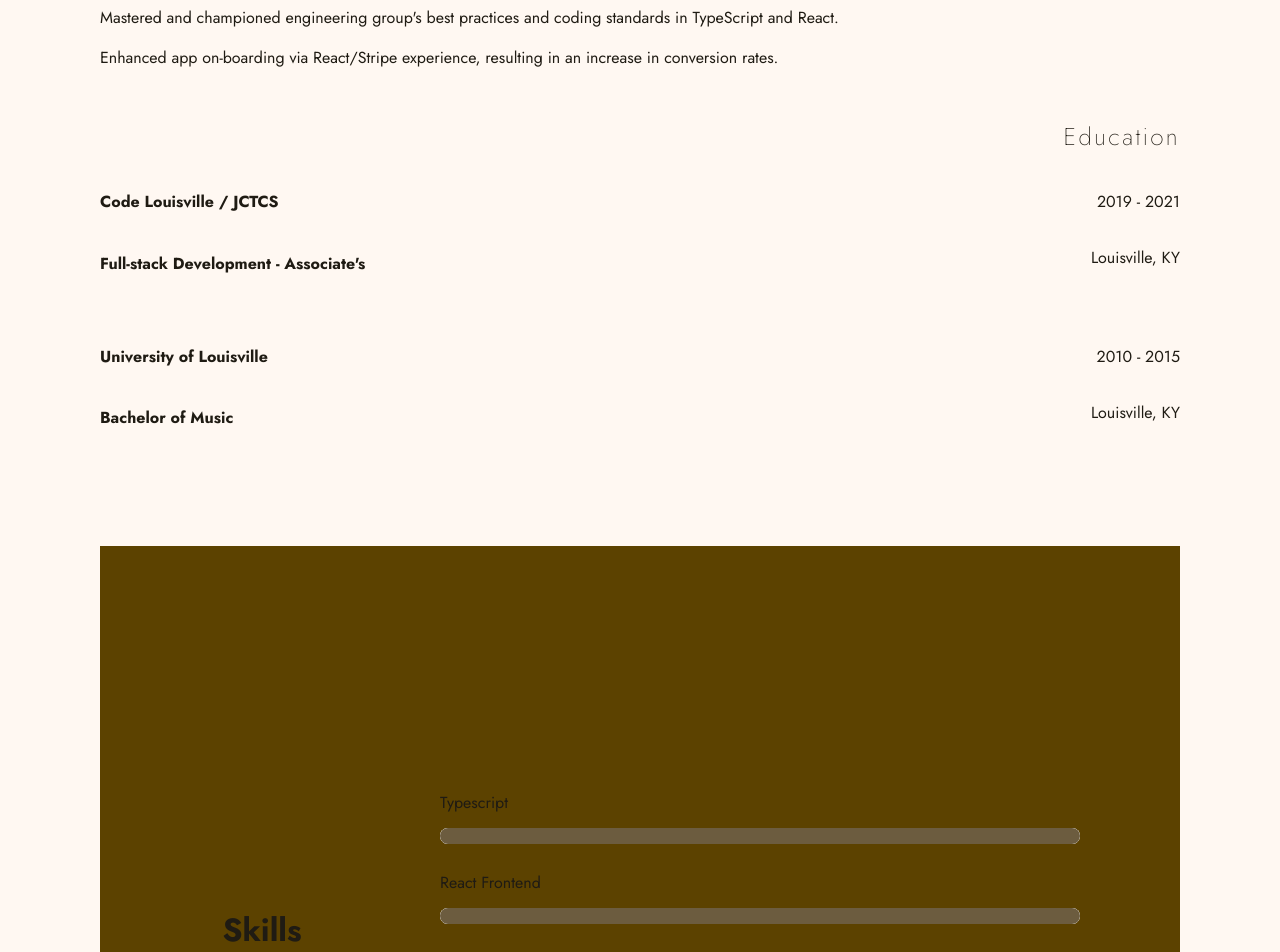
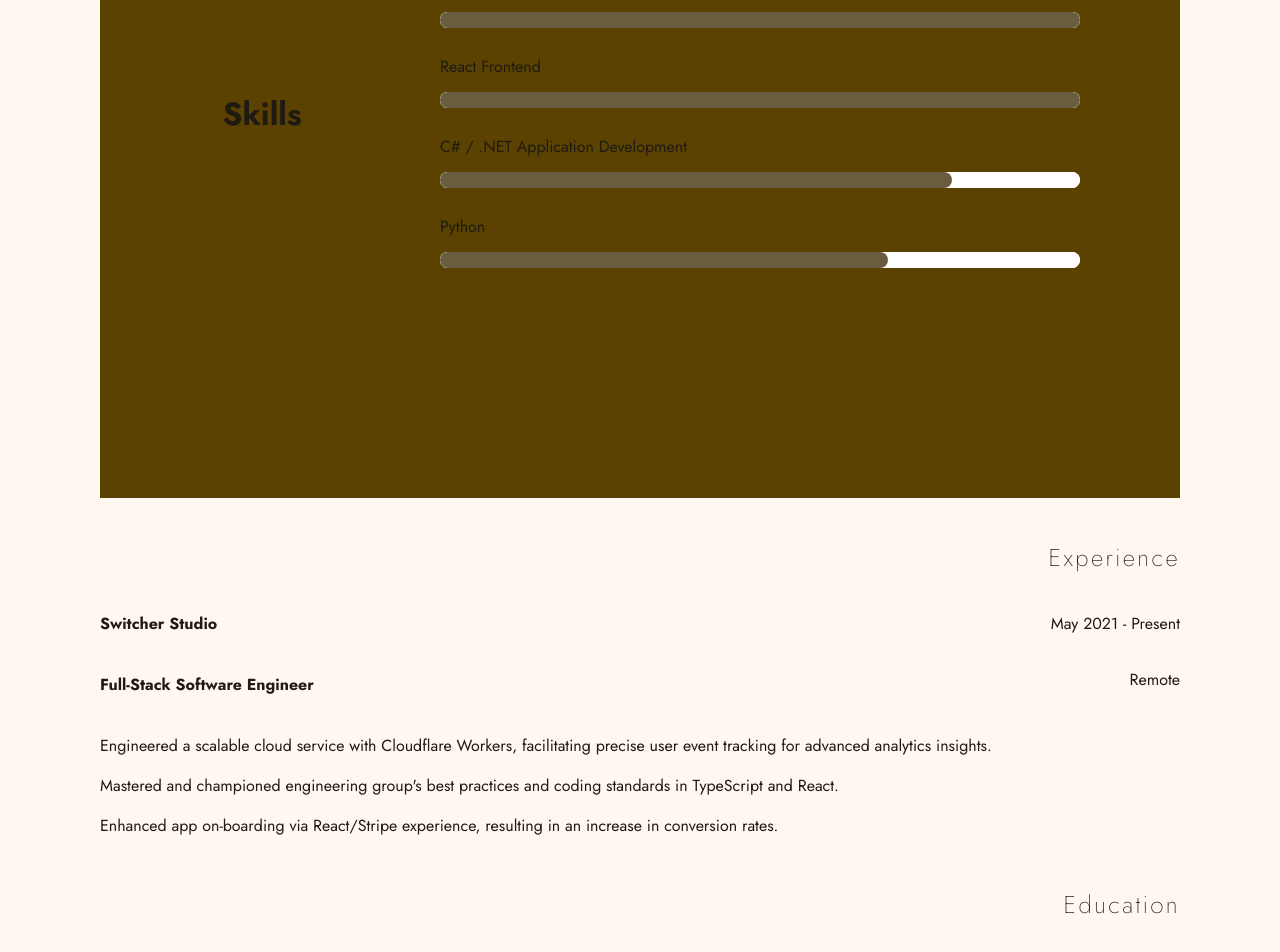
Before and after one commit to isfopo/about, a React (Vite) app: page / in a window 1280 px wide. Shown: the part 1140-2092 px from the top of the page. Built offline with nearby package versions, Linux system fonts and the light colour scheme.

Commit message:
💄 style(app): reorder sections for improved readability
- move ExperienceSection to follow SkillsSection in App component
- adjust SECTIONS order in consts to match component order

```diff
--- a/src/App.tsx
+++ b/src/App.tsx
@@ -154,8 +154,8 @@ function App() {
     <>
       <Header sections={SECTIONS} socials={socials} />
       <AboutSection name={name} tag={tag} about={about} />
+      <SkillsSection skills={skills} />
       <ExperienceSection {...experience} />
-      <SkillsSection skills={skills} />
       <ProjectsSection projects={projects} />
       <ContactSection {...contact} />
     </>
--- a/src/consts.ts
+++ b/src/consts.ts
@@ -1,7 +1,7 @@
 export const SECTIONS = [
   "about",
+  "skills",
   "experience",
-  "skills",
   "projects",
   "contact",
 ] as const;
```
